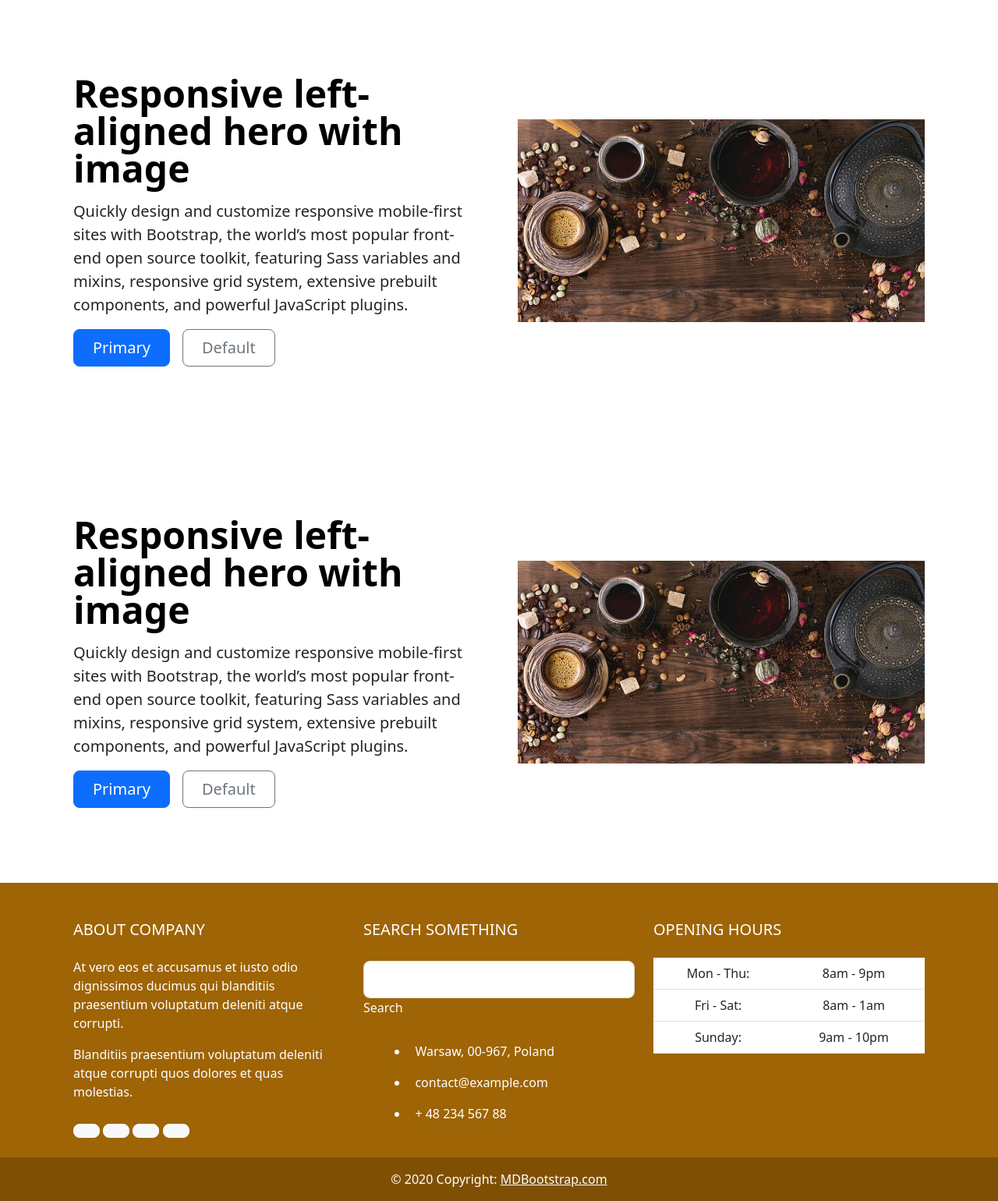
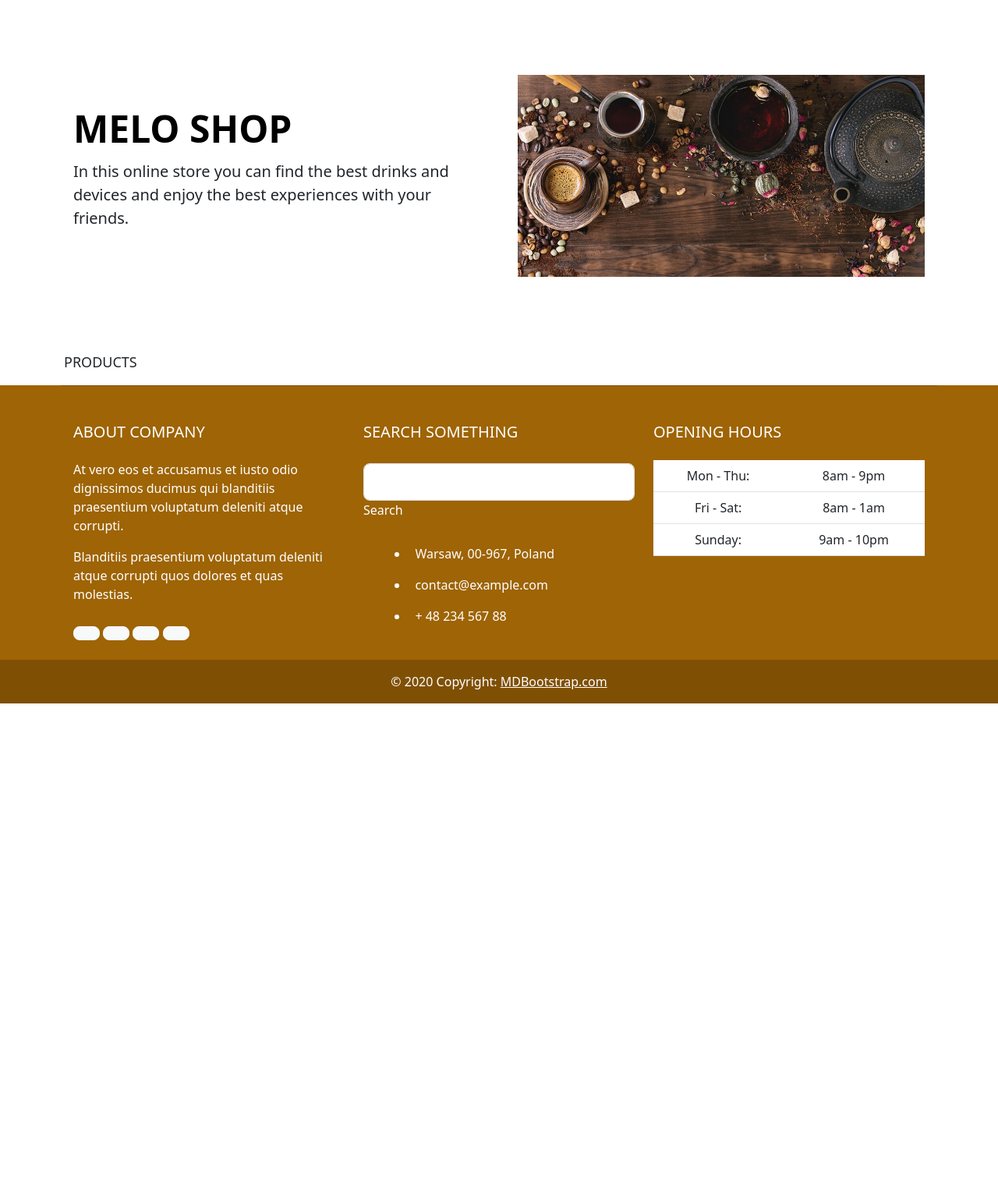
Before and after one commit to Mohammad-R-N/coffee-shop, a Django app: page / in a window 1280 px wide. Shown: the part 72-1612 px from the top of the page at 78% size. After the commit the page ends 974 px from the top, so only its background shows below. Run offline with Django 4.2, Linux system fonts and the light colour scheme; data that the repository does not hold is empty; some libraries are stand-ins or nearby versions.

Commit message:
chore: home page V1 created

```diff
--- a/project/core/templates/core/home-page.html
+++ b/project/core/templates/core/home-page.html
@@ -9,65 +9,36 @@
                 alt="Bootstrap Themes" width="700" height="500" loading="lazy">
         </div>
         <div class="col-lg-6">
-            <h1 class="display-5 fw-bold text-body-emphasis lh-1 mb-3">Responsive left-aligned hero with image</h1>
-            <p class="lead">Quickly design and customize responsive mobile-first sites with Bootstrap, the world’s most
-                popular front-end open source toolkit, featuring Sass variables and mixins, responsive grid system,
-                extensive prebuilt components, and powerful JavaScript plugins.</p>
-            <div class="d-grid gap-2 d-md-flex justify-content-md-start">
-                <button type="button" class="btn btn-primary btn-lg px-4 me-md-2">Primary</button>
-                <button type="button" class="btn btn-outline-secondary btn-lg px-4">Default</button>
+            <h1 class="display-5 fw-bold text-body-emphasis lh-1 mb-3">MELO SHOP</h1>
+            <p class="lead">In this online store you can find the best drinks and devices and enjoy the best experiences
+                with your friends.</p>
         </div>
     </div>
 </div>
-</div>
-<div class="container col-xxl-8 px-4 py-5">
-    <div class="row flex-lg-row-reverse align-items-center g-5 py-5">
-        <div class="col-10 col-sm-8 col-lg-6">
-            <img src="../../../static/img/coffeeVsTea-1030x512.jpg" class="d-block mx-lg-auto img-fluid"
-                alt="Bootstrap Themes" width="700" height="500" loading="lazy">
-        </div>
-        <div class="col-lg-6">
-            <h1 class="display-5 fw-bold text-body-emphasis lh-1 mb-3">Responsive left-aligned hero with image</h1>
-            <p class="lead">Quickly design and customize responsive mobile-first sites with Bootstrap, the world’s most
-                popular front-end open source toolkit, featuring Sass variables and mixins, responsive grid system,
-                extensive prebuilt components, and powerful JavaScript plugins.</p>
-            <div class="d-grid gap-2 d-md-flex justify-content-md-start">
-                <button type="button" class="btn btn-primary btn-lg px-4 me-md-2">Primary</button>
-                <button type="button" class="btn btn-outline-secondary btn-lg px-4">Default</button>
-            </div>
-        </div>
-    </div>
-</div>
+
 {%endblock header%}
 
 
 {% block content %}
-<div class="container">
-    {% for category in categories %}
+<p class="container" style="font-size: large;">PRODUCTS</p>
+<div class="px-2 container">
+    <hr class="singleline">
+    <div class="row row-cols-1 row-cols-md-3 g-4">
 
-    <div class="btn-group">
-        <a href="{{ category.get_absolute_url }}" class="btn btn-danger">{{ category.name }}</a>
-        <button type="button" class="btn btn-danger dropdown-toggle dropdown-toggle-split" data-bs-toggle="dropdown"
-            aria-expanded="false">
-            <span class="visually-hidden">Toggle Dropdown</span>
-        </button>
-        <ul class="dropdown-menu">
-            {% for sub in category.subcategory.all %}
-            <li><a class="dropdown-item" href="{{ sub.get_absolute_url }}">{{ sub.name }}</a></li>
-            {% endfor %}
-        </ul>
-    </div>
-
-    {% endfor %}
         {% for product in products%}
+        <div class="col">
             <div class="card" style="width: 18rem;">
                 <img src="{{product.image.url}}" class="card-img-top">
                 <div class="card-body">
                     <h5 class="card-title">{{product.name}}</h5>
-            <a href="{{product.get_absolute_url}}" class="btn btn-primary">Detail</a>
+                    <a href="{{product.get_absolute_url}}" class="btn btn-warning">Detail & Order</a>
                 </div>
             </div>
+        </div>
+
         {%endfor%}
     </div>
+</div>
+
 
 {% endblock content %}
```
Lines whose indentation alone changed are shown as unchanged.
